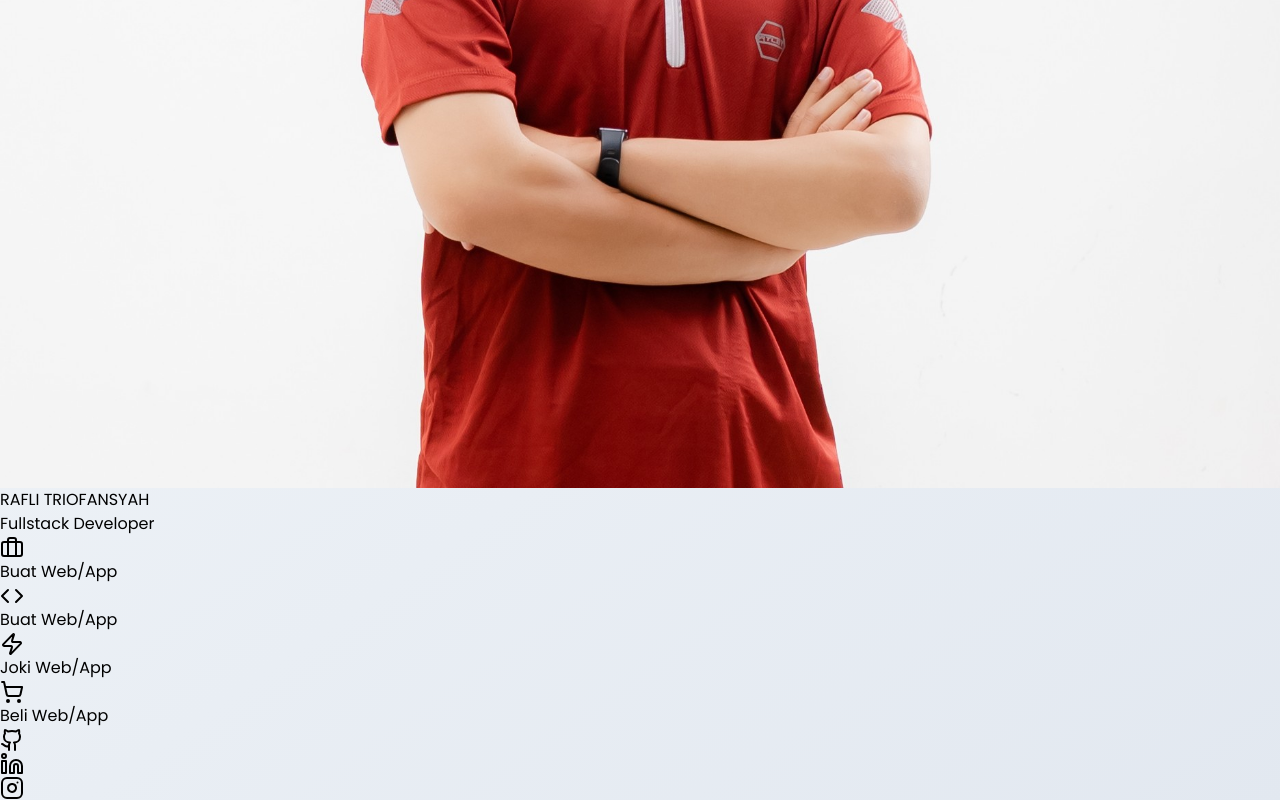
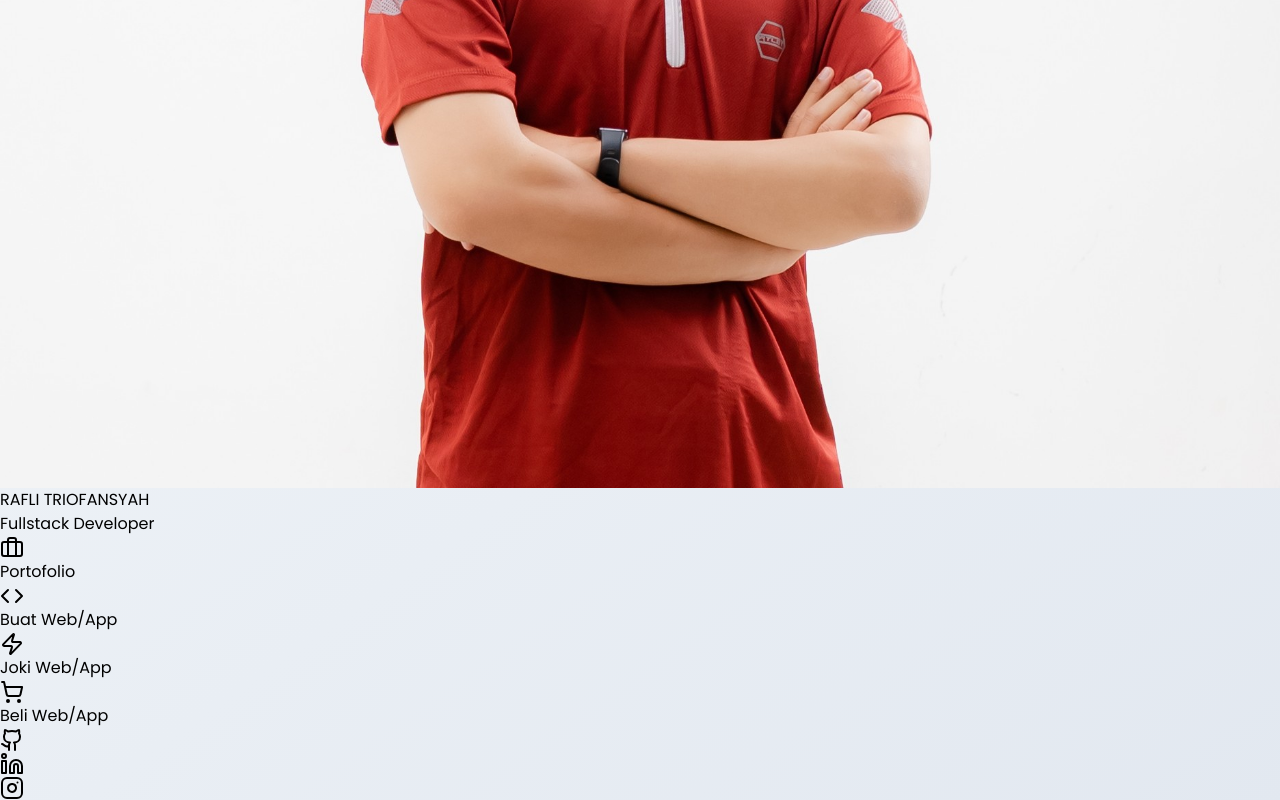
Before and after one commit to raflitrio/ratro, a React (Vite) app: page / in a window 1280 px wide. Shown: the part 792-1592 px from the top of the page. Built offline with nearby package versions, Linux system fonts and the light colour scheme.

Commit message:
Change button text from 'Buat Web/App' to 'Portofolio'

```diff
--- a/src/App.tsx
+++ b/src/App.tsx
@@ -72,7 +72,7 @@ const App: React.FC = () => {
             className="block w-full bg-[#4CAF8E] hover:bg-[#3E9B7A] text-white py-4 px-5 rounded-xl font-medium text-base shadow-sm hover:shadow transition-all duration-200 flex items-center justify-center"
           >
             <Briefcase className="w-4 h-4 mr-2" />
-            Buat Web/App
+            Portofolio
           </a>
 
           <a
```
